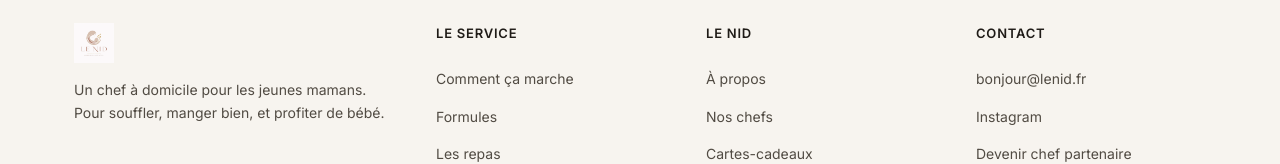
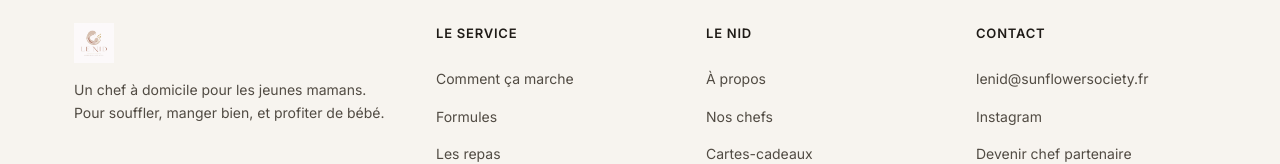
Before and after one commit to Ahmed-Bouzid/le-nid, a React (Vite) app: page / in a window 1280 px wide. Shown: the part 8088-8252 px from the top of the page. Built offline with nearby package versions, Linux system fonts and the light colour scheme.

Commit message:
chore: update contact email

```diff
--- a/src/components/Footer.jsx
+++ b/src/components/Footer.jsx
@@ -33,7 +33,7 @@ export default function Footer() {
           <div>
             <h5>Contact</h5>
             <ul>
-              <li><a href="mailto:bonjour@lenid.fr">bonjour@lenid.fr</a></li>
+              <li><a href="mailto:lenid@sunflowersociety.fr">lenid@sunflowersociety.fr</a></li>
               <li><a href="#">Instagram</a></li>
               <li><a href="#">Devenir chef partenaire</a></li>
             </ul>
```
